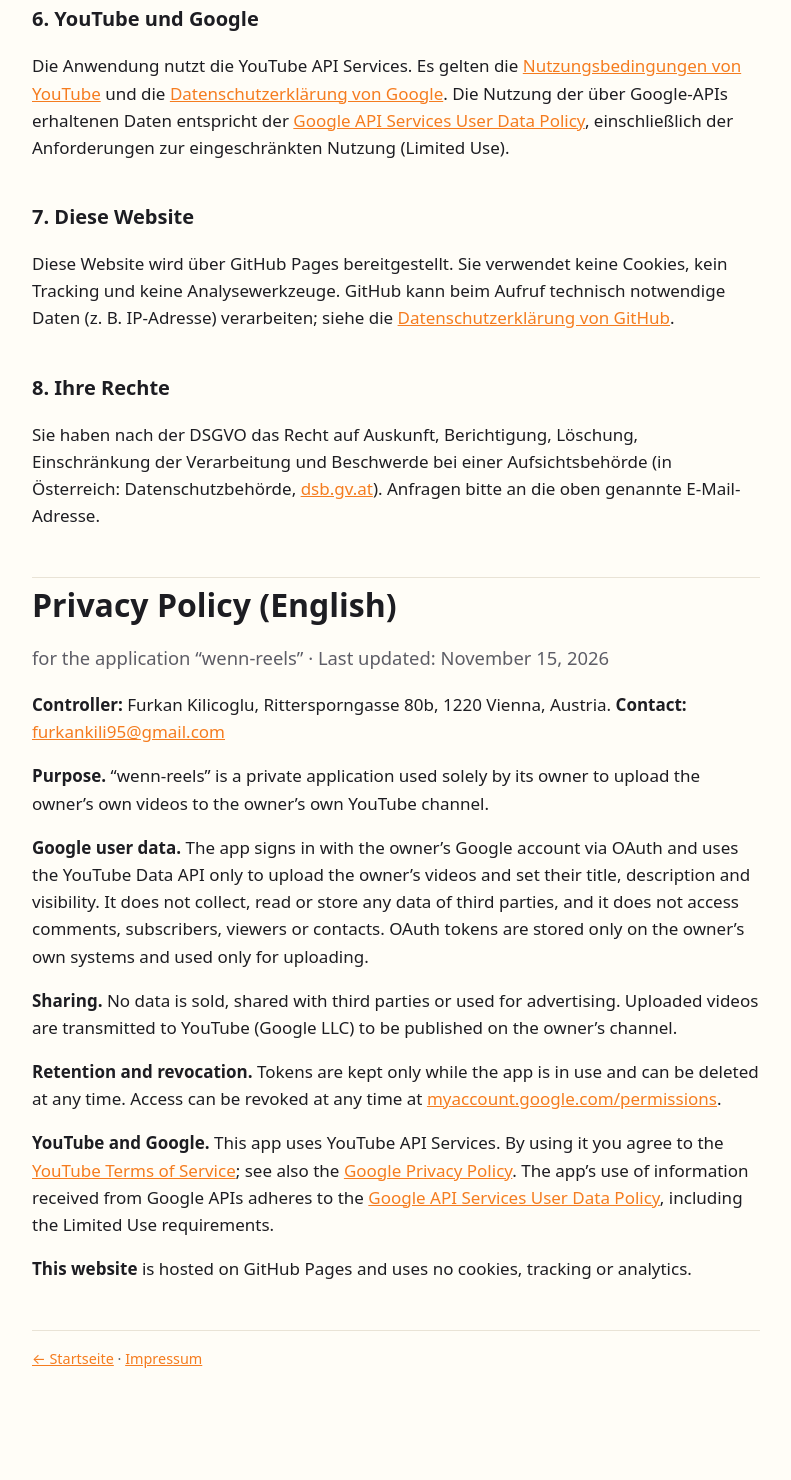
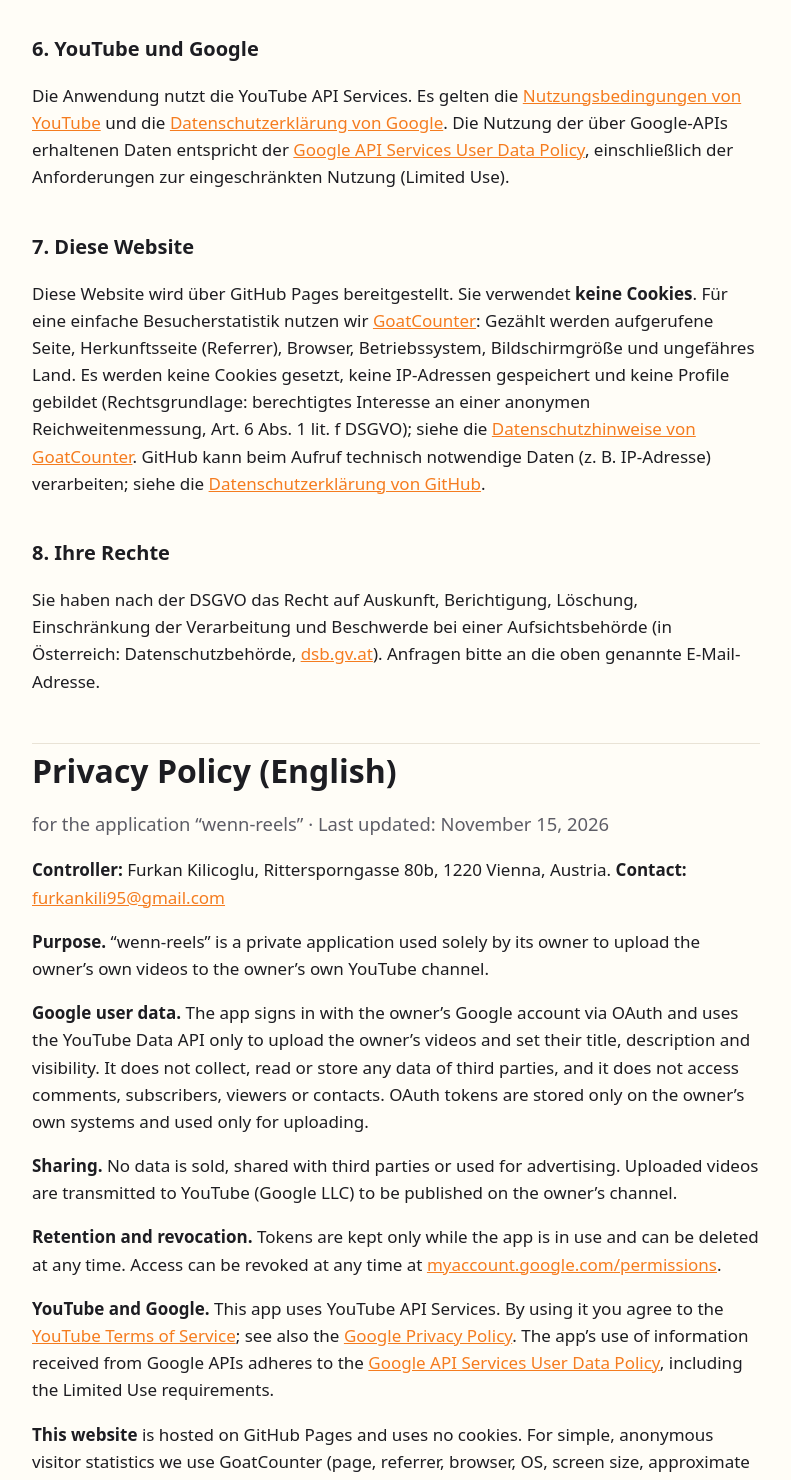
Before and after one commit to ahamoment10/ahamoment10.github.io, a plain HTML site: page privacy.html in a window 1280 px wide. Shown: the part 1320-2800 px from the top of the page, without its empty margins (244-1035 px from the left). Before the commit the page ends 2754 px from the top, so only its background shows below. Drawn offline with Linux system fonts and the light colour scheme.

Commit message:
Besucherstatistik mit GoatCounter (ohne Cookies), Datenschutz ergänzt
Co-Authored-By: Claude Opus 5.5 <noreply@anthropic.com>
Claude-Session: https://claude.ai/code/session_01Jak6irdcVogdJeq3dXbDjM

```diff
--- a/privacy.html
+++ b/privacy.html
@@ -10,7 +10,7 @@
 <body>
 <main>
   <h1>Datenschutzerklärung</h1>
-  <p class="lead">für die Anwendung „wenn-reels“ · Stand: 15. November 2026</p>
+  <p class="lead">für die Anwendung „wenn-reels“ · Stand: 15. November 2026 (Besucherstatistik ergänzt)</p>
 
   <h2>1. Verantwortlicher und Kontakt</h2>
   <p>Verantwortlich für diese Website und die Anwendung „wenn-reels“ ist Furkan Kilicoglu, Rittersporngasse 80b, 1220 Wien, Österreich.
@@ -50,7 +50,11 @@
   einschließlich der Anforderungen zur eingeschränkten Nutzung (Limited Use).</p>
 
   <h2>7. Diese Website</h2>
-  <p>Diese Website wird über GitHub Pages bereitgestellt. Sie verwendet keine Cookies, kein Tracking und keine Analysewerkzeuge.
+  <p>Diese Website wird über GitHub Pages bereitgestellt. Sie verwendet <b>keine Cookies</b>. Für eine einfache Besucherstatistik nutzen wir
+  <a href="https://www.goatcounter.com">GoatCounter</a>: Gezählt werden aufgerufene Seite, Herkunftsseite (Referrer), Browser, Betriebssystem,
+  Bildschirmgröße und ungefähres Land. Es werden keine Cookies gesetzt, keine IP-Adressen gespeichert und keine Profile gebildet
+  (Rechtsgrundlage: berechtigtes Interesse an einer anonymen Reichweitenmessung, Art. 6 Abs. 1 lit. f DSGVO); siehe die
+  <a href="https://www.goatcounter.com/help/privacy">Datenschutzhinweise von GoatCounter</a>.
   GitHub kann beim Aufruf technisch notwendige Daten (z. B. IP-Adresse) verarbeiten; siehe die
   <a href="https://docs.github.com/de/site-policy/privacy-policies/github-general-privacy-statement">Datenschutzerklärung von GitHub</a>.</p>
 
@@ -69,10 +73,11 @@
   <p><strong>Sharing.</strong> No data is sold, shared with third parties or used for advertising. Uploaded videos are transmitted to YouTube (Google LLC) to be published on the owner’s channel.</p>
   <p><strong>Retention and revocation.</strong> Tokens are kept only while the app is in use and can be deleted at any time. Access can be revoked at any time at <a href="https://myaccount.google.com/permissions">myaccount.google.com/permissions</a>.</p>
   <p><strong>YouTube and Google.</strong> This app uses YouTube API Services. By using it you agree to the <a href="https://www.youtube.com/t/terms">YouTube Terms of Service</a>; see also the <a href="https://policies.google.com/privacy">Google Privacy Policy</a>. The app’s use of information received from Google APIs adheres to the <a href="https://developers.google.com/terms/api-services-user-data-policy">Google API Services User Data Policy</a>, including the Limited Use requirements.</p>
-  <p><strong>This website</strong> is hosted on GitHub Pages and uses no cookies, tracking or analytics.</p>
+  <p><strong>This website</strong> is hosted on GitHub Pages and uses no cookies. For simple, anonymous visitor statistics we use GoatCounter (page, referrer, browser, OS, screen size, approximate country; no cookies, no stored IP addresses, no profiles).</p>
   </div>
 
   <footer><a href="index.html">← Startseite</a> · <a href="impressum.html">Impressum</a></footer>
 </main>
+<script data-goatcounter="https://ahamoment10.goatcounter.com/count" async src="//gc.zgo.at/count.js"></script>
 </body>
 </html>
```
Also changed, not shown: impressum.html (+1 -0 lines), index.html (+1 -0 lines), kurs/index.html (+1 -0 lines).
